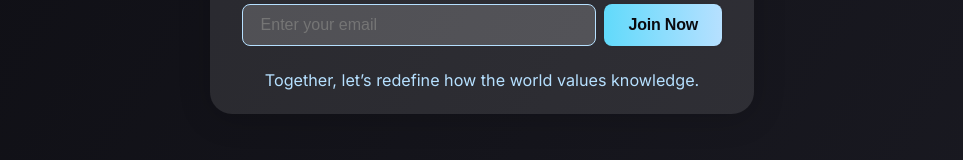
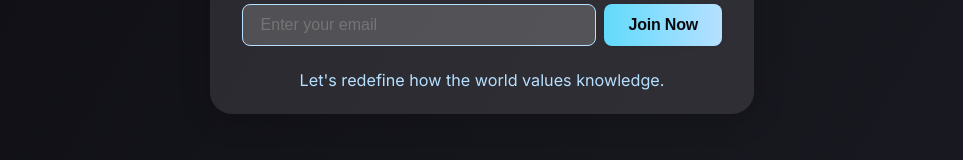
Before and after one commit to ludiai/ludiai-fe, a React (Create React App) app: page / in a window 1280 px wide. Shown: the part 1174-1334 px from the top of the page, without its empty margins (158-1121 px from the left). Built offline with nearby package versions, Linux system fonts and the light colour scheme.

Commit message:
update the wordings

```diff
--- a/src/LandingPage.js
+++ b/src/LandingPage.js
@@ -497,7 +497,7 @@ export default function LandingPage() {
               marginTop: 8,
             }}
           >
-            Together, let’s redefine how the world values knowledge.
+            Let's redefine how the world values knowledge.
           </div>
         </div>
       </div>
```
